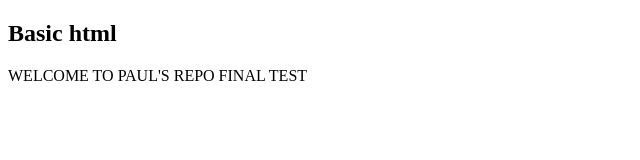
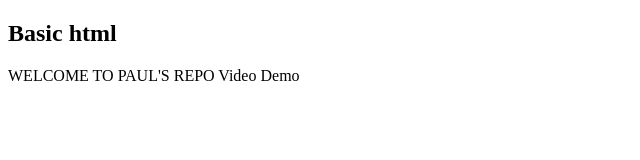
Before and after one commit to Paul-Oyinloye/basic-web-ec2-docker-terraform, a plain HTML site: page app/index.html in a window 1280 px wide. Shown: the full height of the page, 0-640 px from the left. Drawn offline with Linux system fonts and the light colour scheme.

Commit message:
video demo

```diff
--- a/app/index.html
+++ b/app/index.html
@@ -7,6 +7,6 @@
 </head>
 <body>
   <h2>Basic html</h2>
-  <p>WELCOME TO PAUL'S REPO FINAL TEST</p>
+  <p>WELCOME TO PAUL'S REPO Video Demo</p>
 </body>
 </html>
```
